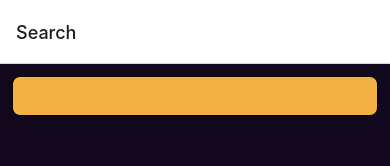
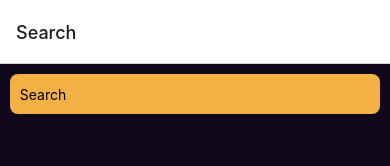
Before and after one commit to Ochirsaikhan/Project-M, a React Native app: screen /Search in a window 390 px wide. Shown: the top 166 px of the page. Built offline with nearby package versions, Linux system fonts and the light colour scheme.

Commit message:
Style search bar

```diff
--- a/src/components/atoms/SearchBar.js
+++ b/src/components/atoms/SearchBar.js
@@ -6,19 +6,20 @@ import {Colors, Typography} from '../../styles';
 const SearchBar = () => {
   return (
     <SafeAreaView>
-      <TextInput style={styles.input} />
+      <TextInput style={styles.searchBar} placeholder="Search" />
     </SafeAreaView>
   );
 };
 
 const styles = StyleSheet.create({
-  input: {
+  searchBar: {
+    backgroundColor: Colors.ORANGE,
     height: 40,
-    margin: 12,
-    borderWidth: 1,
+    width: '95%',
     borderRadius: 8,
+    marginTop: 10,
     padding: 10,
-    backgroundColor: Colors.ORANGE,
+    alignSelf: 'center',
   },
 });
 
```
